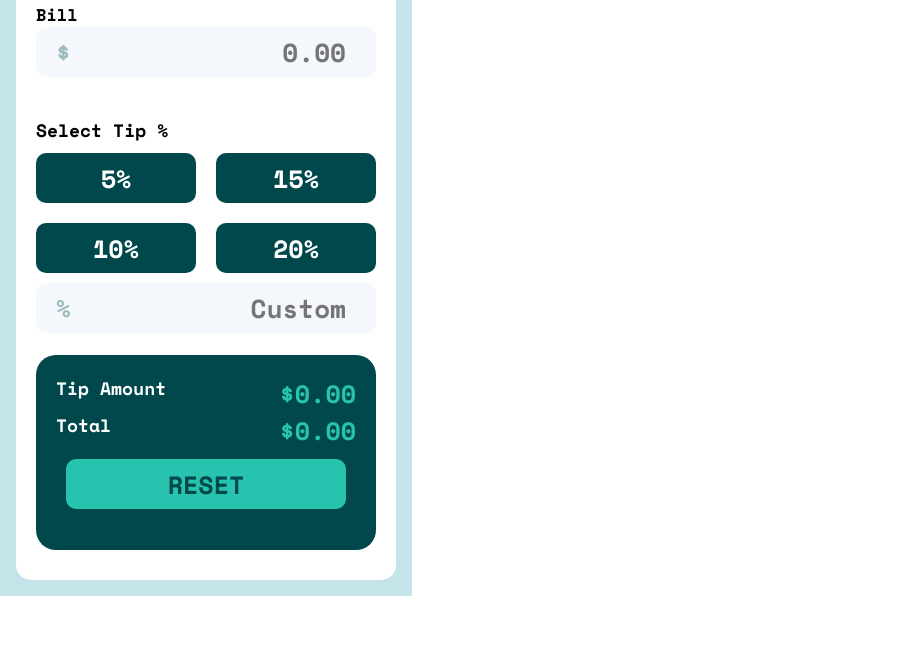
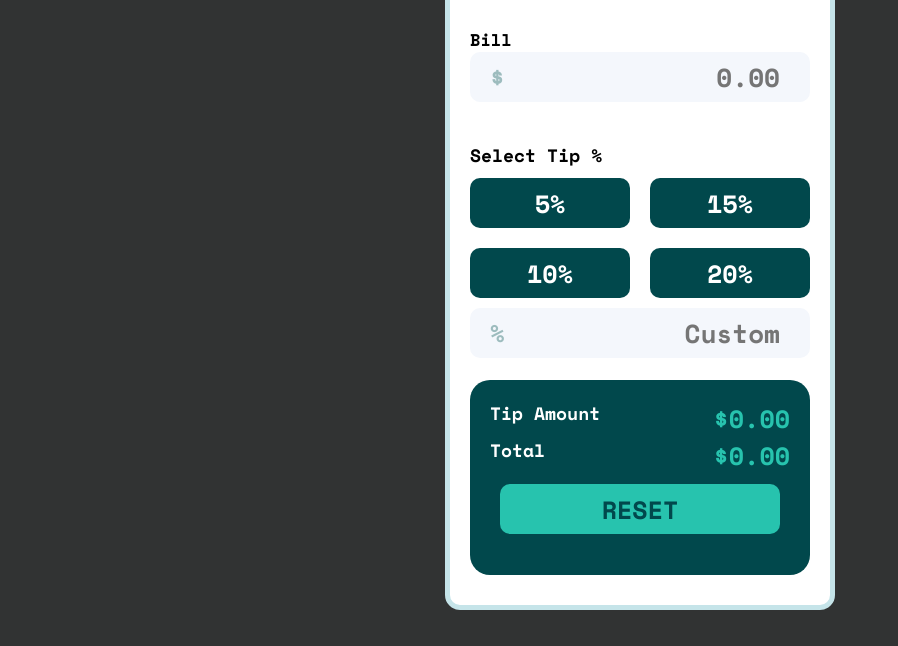
Before and after one commit to lnsflive/tips, a plain HTML site: page index.html in a window 1280 px wide. Shown: the part 154-800 px from the top of the page, without its empty margins (0-898 px from the left). Drawn offline with Linux system fonts and the light colour scheme.

Commit message:
background changes

```diff
--- a/src/style.css
+++ b/src/style.css
@@ -21,15 +21,15 @@
     padding:0;
     color: black;
 }
+html{
+    background-color: #313333;
+}
 .container{
-    background-color: #c5e4e9;
-    width: 412px;
-    height: 750px;
-    display: flex;
-    align-items: center;
-    justify-content: center;
+    width: 100vw;
+    height: 100vh;
+    display: grid;
+    place-items: center;
 }
-
 .row {
     display: flex;
     flex-direction: row;
@@ -50,6 +50,7 @@
     height: 678px;
     border-radius: 15px;
     padding:20px;
+    border: 5px solid #c5e4e9;
 }
 .content > div{
     margin-top:20px;
```
